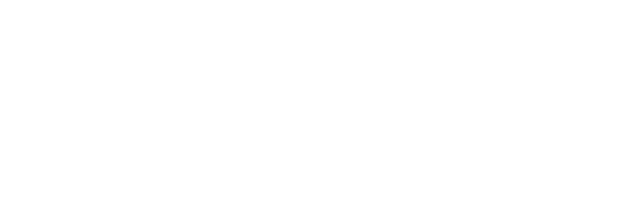
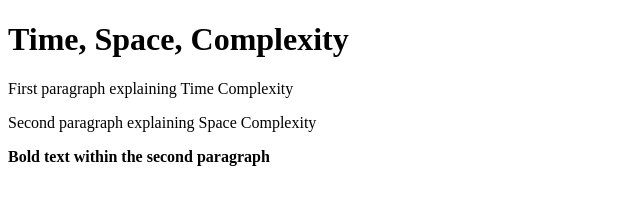
Before and after one commit to acciojob/time-and-space-complexity-amant-creator, a website: page main.html in a window 1280 px wide. Shown: the whole page, without its empty margins (0-640 px from the left). Drawn offline with Linux system fonts and the light colour scheme.

Commit message:
created a submission

```diff
--- a/main.html
+++ b/main.html
@@ -8,6 +8,10 @@
 
 <body>
 	<!-- the entire body must be written by student -->
+	<h1>Time, Space, Complexity</h1>
+	<p>First paragraph explaining Time Complexity</p>
+	<p>Second paragraph explaining Space Complexity	</p>
+	<b>Bold text within the second paragraph	</b>
     <script type="text/javascript" src="./script.js">
 </script>
 
```
